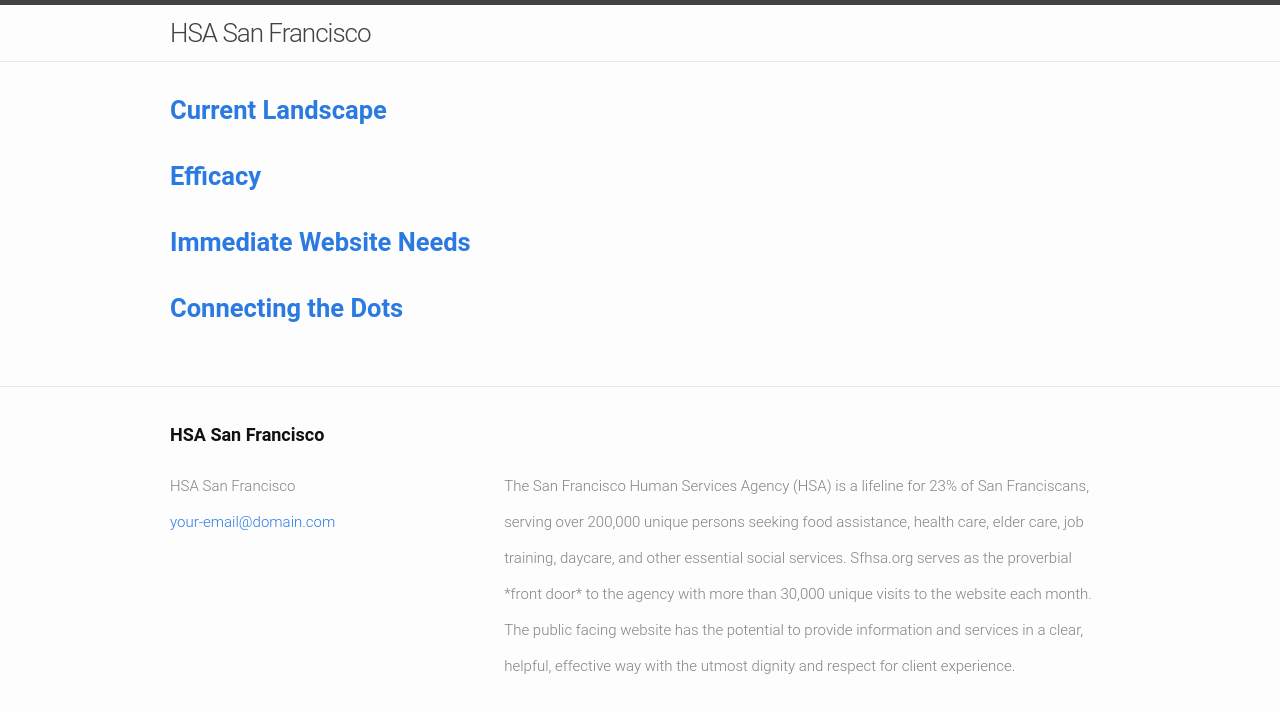
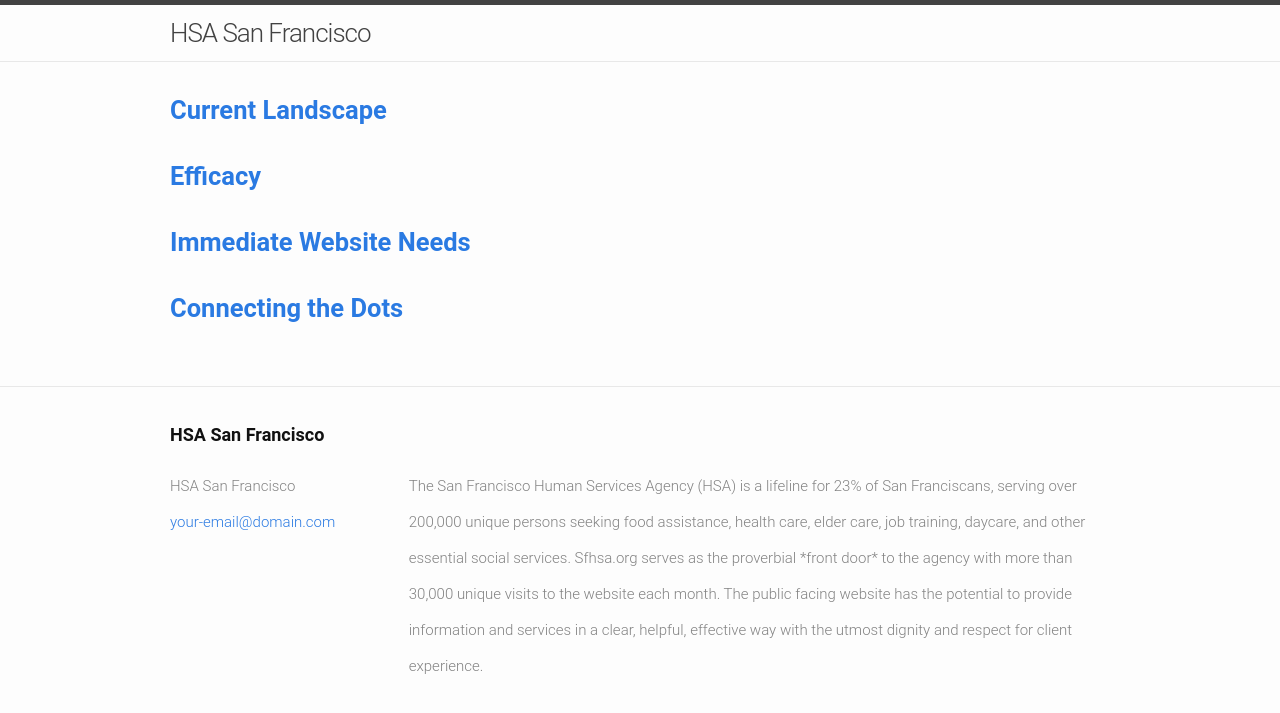
Before and after one commit to exygy-design/hsa-docs, a Jekyll site: the page built from index.html, in a window 1280 px wide. Shown: the top 713 px of the page. Built offline with Jekyll 4.4.1, drawn with Linux system fonts in a browser that asks for light colours; nearby versions of some CDN libraries.

Commit message:
footer columns

```diff
--- a/_sass/_layout.scss
+++ b/_sass/_layout.scss
@@ -121,8 +121,8 @@
 }
 
 .footer-col-1 {
-    width: -webkit-calc(35% - (#{$spacing-unit} / 2));
-    width:         calc(35% - (#{$spacing-unit} / 2));
+    width: -webkit-calc(25% - (#{$spacing-unit} / 2));
+    width:         calc(25% - (#{$spacing-unit} / 2));
 }
 
 .footer-col-2 {
@@ -131,8 +131,8 @@
 }
 
 .footer-col-3 {
-    width: -webkit-calc(65% - (#{$spacing-unit} / 2));
-    width:         calc(65% - (#{$spacing-unit} / 2));
+    width: -webkit-calc(75% - (#{$spacing-unit} / 2));
+    width:         calc(75% - (#{$spacing-unit} / 2));
 }
 
 @include media-query($on-laptop) {
```
